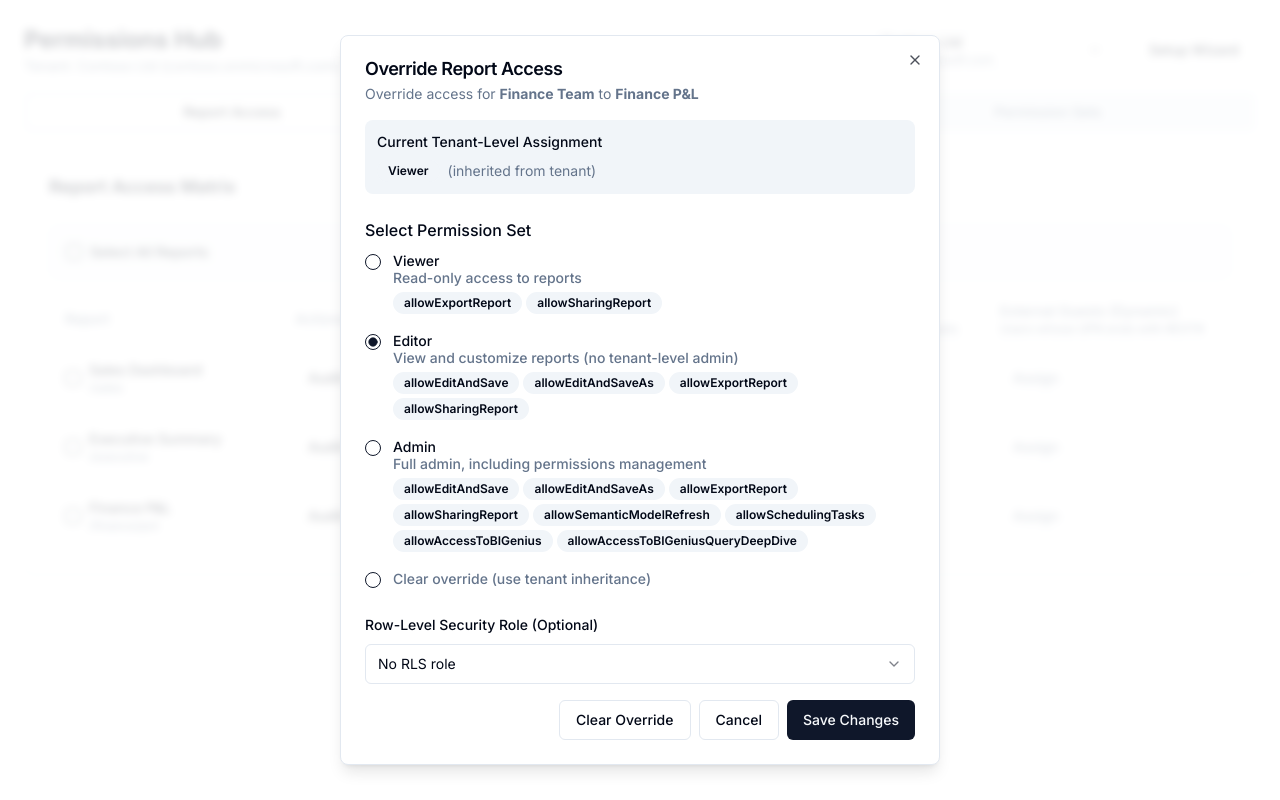
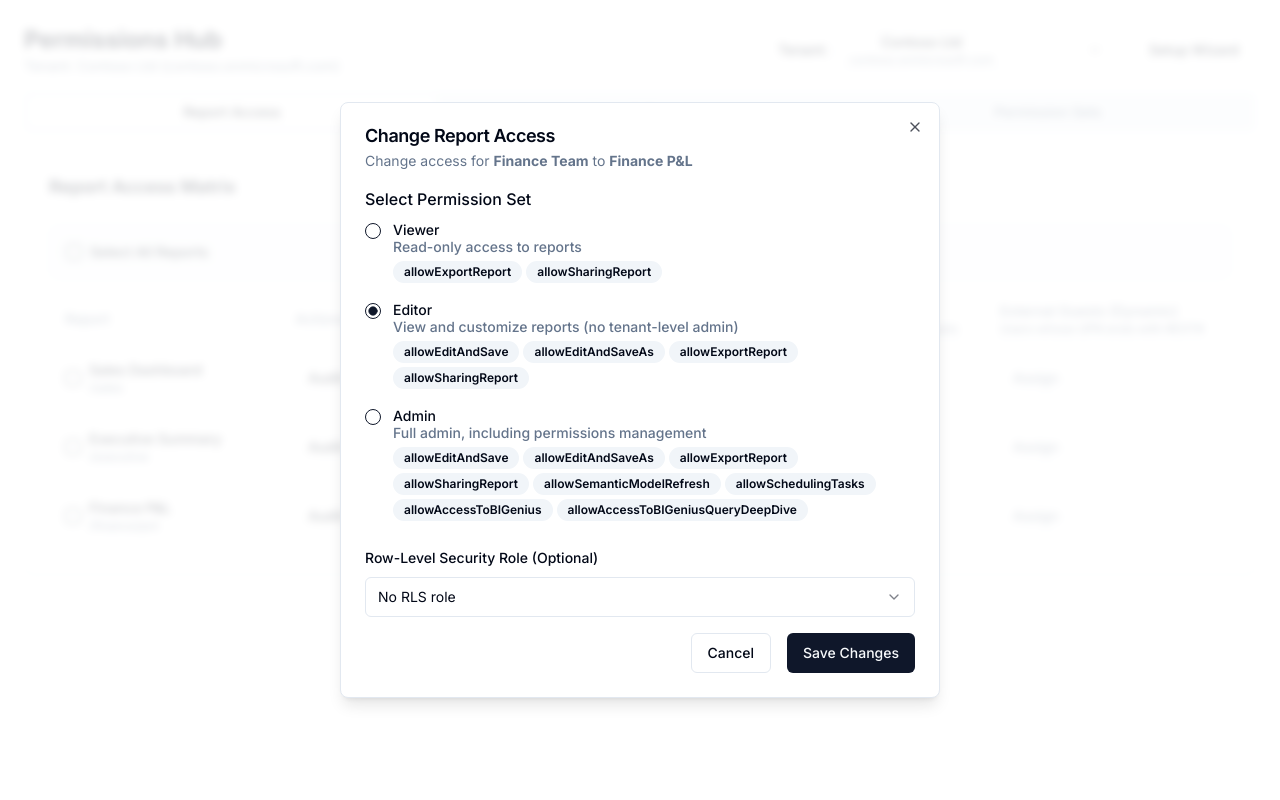
Before and after one commit to ethanteng/reportinghub, a Next.js app: page / in a window 1280 px wide. Both pictures are taken after a click on the element "Editor". Built offline with nearby package versions, Linux system fonts and the light colour scheme.

Commit message:
Simplify OverrideReportAccessModal: remove tenant assignment box, clear override option, change language to 'change'

```diff
--- a/src/components/features/permissions-hub/modals/OverrideReportAccessModal.tsx
+++ b/src/components/features/permissions-hub/modals/OverrideReportAccessModal.tsx
@@ -49,12 +49,6 @@
          a.targetId === report.id
   )
 
-  // Find tenant-level assignment for inheritance reference
-  const tenantAssignment = assignments.find(
-    a => a.tenantId === tenant.tenantId &&
-         a.aadGroupId === group.id &&
-         a.scope === 'Tenant'
-  )
 
   useEffect(() => {
     if (existingAssignment) {
@@ -91,12 +85,6 @@
     onOpenChange(false)
   }
 
-  const handleClearOverride = () => {
-    if (existingAssignment) {
-      removeAssignment(tenant.tenantId, group.id, 'Report', report.id)
-    }
-    onOpenChange(false)
-  }
 
   const handleCancel = () => {
     setSelectedPermissionSetId(existingAssignment?.permissionSetId || '')
@@ -110,28 +98,13 @@
     <Dialog open={open} onOpenChange={onOpenChange}>
       <DialogContent className="sm:max-w-[600px]">
         <DialogHeader>
-          <DialogTitle>Override Report Access</DialogTitle>
+          <DialogTitle>Change Report Access</DialogTitle>
           <DialogDescription>
-            Override access for <strong>{group.displayName}</strong> to <strong>{report.name}</strong>
+            Change access for <strong>{group.displayName}</strong> to <strong>{report.name}</strong>
           </DialogDescription>
         </DialogHeader>
 
         <div className="space-y-6">
-          {/* Current Inheritance Info */}
-          {tenantAssignment && (
-            <div className="p-3 bg-muted rounded-lg">
-              <h4 className="font-medium text-sm mb-2">Current Tenant-Level Assignment</h4>
-              <div className="flex items-center gap-2">
-                <Badge variant="secondary">
-                  {psById.get(tenantAssignment.permissionSetId)?.name || 'Unknown'}
-                </Badge>
-                <span className="text-sm text-muted-foreground">
-                  (inherited from tenant)
-                </span>
-              </div>
-            </div>
-          )}
-
           {/* Permission Set Selection */}
           <div className="space-y-3">
             <Label className="text-base font-medium">Select Permission Set</Label>
@@ -162,12 +135,6 @@
                   </Label>
                 </div>
               ))}
-              <div className="flex items-start space-x-3">
-                <RadioGroupItem value="" id="none" />
-                <Label htmlFor="none" className="flex-1 cursor-pointer">
-                  <span className="text-muted-foreground">Clear override (use tenant inheritance)</span>
-                </Label>
-              </div>
             </RadioGroup>
           </div>
 
@@ -192,22 +159,13 @@
           )}
         </div>
 
-        <DialogFooter className="flex justify-between">
-          <div>
-            {existingAssignment && (
-              <Button variant="outline" onClick={handleClearOverride}>
-                Clear Override
-              </Button>
-            )}
-          </div>
-          <div className="flex gap-2">
+        <DialogFooter className="flex justify-end gap-2">
           <Button variant="outline" onClick={handleCancel}>
             Cancel
           </Button>
           <Button onClick={handleSave}>
             Save Changes
           </Button>
-          </div>
         </DialogFooter>
       </DialogContent>
     </Dialog>
```
Lines whose indentation alone changed are shown as unchanged.
